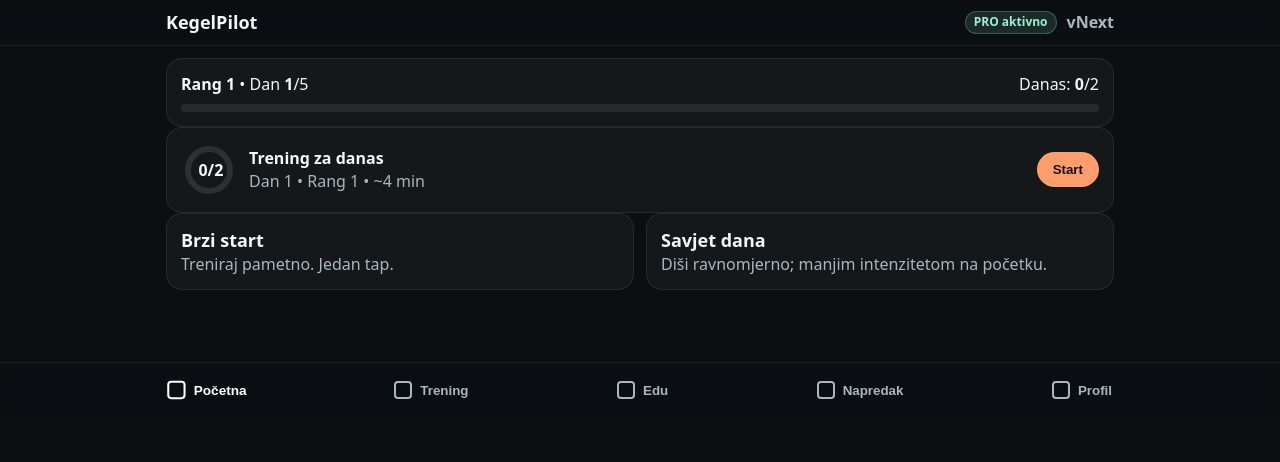
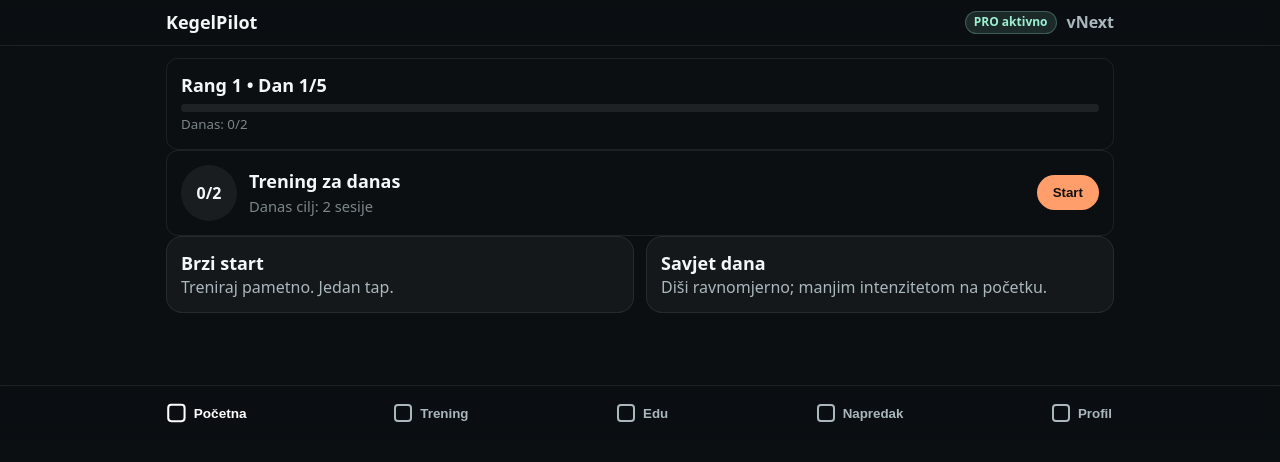
Before and after one commit to alminkey/kegelpilot-vnext, a Svelte app: page / in a window 1280 px wide. Shown: the top 462 px of the page. Built offline with nearby package versions, Linux system fonts and the light colour scheme.

Commit message:
Feat/home hero cards (#2)
* relocation

* feat(home): add CurrentGoalCard & TodayTrainingCard + router init

---------

Co-authored-by: alminkey <tedimuzika@gmail.com>

```diff
--- /dev/null
+++ b/src/features/home/CurrentGoalCard.svelte
@@ -0,0 +1,42 @@
+<script lang="ts">
+  export let rank = 1;
+  export let day = 1;       // 1..length
+  export let length = 5;    // npr. 5 dana u rangu
+  export let done = 0;      // završene sesije danas
+  export let target = 2;    // dnevni cilj
+
+  // napredak unutar dana (0..1)
+  $: dayPart = Math.min(1, done / Math.max(1, target));
+  // procenat ranga (uključuje trenutni dan)
+  $: rankPct = Math.round(((Math.max(0, day - 1) + dayPart) / Math.max(1, length)) * 100);
+</script>
+
+<a
+  id="kp-goal-strip"
+  class="card linkcard"
+  href="#progress"
+  aria-label={`Rang ${rank}, dan ${day} od ${length}, danas ${done} od ${target}`}
+>
+  <header class="title">Rang {rank} • Dan {day}/{length}</header>
+
+  <div class="bar" role="progressbar" aria-valuemin="0" aria-valuemax="100" aria-valuenow={rankPct}>
+    <div class="fill" style={`width:${rankPct}%`}></div>
+  </div>
+
+  <small class="muted">Danas: {done}/{target}</small>
+</a>
+
+<style>
+  .card { border-radius: 12px; }
+  .linkcard {
+    display: block;
+    padding: 14px;
+    background: var(--surface-2);
+    color: inherit;
+    text-decoration: none;
+  }
+  .title { font-weight: 800; margin-bottom: 6px; }
+  .bar { height: 8px; background: rgba(255,255,255,.08); border-radius: 8px; overflow: hidden; }
+  .fill { height: 100%; background: var(--mint); }
+  .muted { opacity: .7; }
+</style>
--- a/src/features/home/Home.svelte
+++ b/src/features/home/Home.svelte
@@ -1,44 +1,31 @@
 <script lang="ts">
+  // Komponente su u istom folderu, pa koristi kratke putanje:
+  import CurrentGoalCard from './CurrentGoalCard.svelte';
+  import TodayTrainingCard from './TodayTrainingCard.svelte';
+
+  // Store
   import { kpStore } from '../../store/kpStore';
-  import { get } from 'svelte/store';
-  function toTraining(){ location.hash = 'training'; }
-  function toProgress(){ location.hash = 'progress'; }
-  $: prog = kpStore.getTodayProgress();
-  $: goal = kpStore.getRankGoal();
-  $: pToday = Math.min(1, prog.done / Math.max(1, prog.target));
-  $: ringDash = 2*Math.PI*21;
+
+  // Reaktivno čitanje – osvježiće se poslije svake završene sesije
+  $: prog = kpStore.getTodayProgress();  // { done, target }
+  $: goal = kpStore.getRankGoal();       // { rank, day, length, ... }
 </script>
 
-<section class="card" on:click={toProgress}>
-  <div class="center">
-    <div><b>Rang {goal.rank}</b> • Dan <b>{goal.day}</b>/{goal.length}</div>
-    <div>Danas: <b>{prog.done}</b>/{prog.target}</div>
-  </div>
-  <div style="height:8px;background:rgba(255,255,255,.08);border-radius:8px;overflow:hidden;margin-top:8px">
-    <div style="height:100%;width:{Math.round((goal.percent||0)*100)}%;background:var(--mint)"></div>
-  </div>
-</section>
+<!-- 🔁 NOVE kartice (komponente) -->
+<CurrentGoalCard
+  rank={goal.rank}
+  day={goal.day}
+  length={goal.length}
+  done={prog.done}
+  target={prog.target}
+/>
 
-<section class="card center" on:click={toTraining}>
-  <div style="position:relative;width:56px;height:56px">
-    <svg width="56" height="56" viewBox="0 0 56 56">
-      <circle cx="28" cy="28" r="21" stroke="rgba(255,255,255,.1)" stroke-width="6" fill="none"/>
-      <circle cx="28" cy="28" r="21" stroke="var(--acc)" stroke-width="6" fill="none" stroke-linecap="round"
-              transform="rotate(-90 28 28)"
-              stroke-dasharray={ringDash}
-              stroke-dashoffset={Math.round(ringDash*(1-pToday))}/>
-    </svg>
-    <div style="position:absolute;left:0;top:50%;transform:translate(70%,-50%);font-weight:800">
-      {prog.done}/{prog.target}
-    </div>
-  </div>
-  <div style="flex:1">
-    <div style="font-weight:800">Trening za danas</div>
-    <div class="muted">Dan {goal.day} • Rang {goal.rank} • ~{ kpStore.getTodayProgress().target * 2 } min</div>
-  </div>
-  <button class="btn">Start</button>
-</section>
+<TodayTrainingCard
+  done={prog.done}
+  target={prog.target}
+/>
 
+<!-- Ostale pločice na naslovnoj ostaju kako jesu -->
 <section class="grid twocol">
   <div class="card">
     <div class="title">Brzi start</div>
--- /dev/null
+++ b/src/features/home/TodayTrainingCard.svelte
@@ -0,0 +1,35 @@
+<script lang="ts">
+  import { go } from '../../store/router';
+  export let done = 0;
+  export let target = 2;
+
+  function start() {
+    try { go?.('training'); } catch {}
+    // fallback: location.hash = '#training';
+  }
+</script>
+
+<section id="kp-today-card" class="card">
+  <div class="circle">{done}/{target}</div>
+  <div class="body">
+    <div class="title">Trening za danas</div>
+    <div class="muted">Danas cilj: {target} sesije</div>
+  </div>
+  <button id="tc-start" class="btn" on:click={start}>Start</button>
+</section>
+
+<style>
+  .card {
+    display:flex; align-items:center; gap:12px;
+    background: var(--surface-2); padding:14px; border-radius:12px;
+  }
+  .circle {
+    width:56px; height:56px; border-radius:50%;
+    display:grid; place-items:center; font-weight:800;
+    background: rgba(255,255,255,.06);
+  }
+  .body{ flex:1; min-width:0 }
+  .title{ font-weight:800; margin-bottom:2px }
+  .muted{ opacity:.7; font-size:.92rem }
+  .btn{ margin-left:auto }
+</style>
--- a/src/store/router.ts
+++ b/src/store/router.ts
@@ -1,2 +1,33 @@
-import { writable } from 'svelte/store';
-export const route = writable<'home'|'training'|'edu'|'progress'|'profile'>('home');
+// src/store/router.ts
+import { writable } from "svelte/store";
+
+export type Tab = "home" | "trainer" | "edu" | "progress" | "profile";
+
+// interni store za aktivni tab
+const _tab = writable<Tab>("home");
+
+// javni read-only API
+export const route = { subscribe: _tab.subscribe };
+
+// programatska navigacija
+export const go = (tab: Tab) => {
+  if (typeof window !== "undefined") {
+    _tab.set(tab);
+    location.hash = "#" + tab;
+  }
+};
+
+// inicijalizacija i sync sa hash-om
+export function initRouter() {
+  const normalize = (h: string): Tab => {
+    const t = (h.replace("#", "") || "home") as Tab;
+    return (
+      ["home", "trainer", "edu", "progress", "profile"] as const
+    ).includes(t)
+      ? t
+      : "home";
+  };
+  const apply = () => _tab.set(normalize(location.hash));
+  window.addEventListener("hashchange", apply);
+  apply();
+}
```
Also changed, not shown: 1 other file (tests, documents, lock files or other folders).
